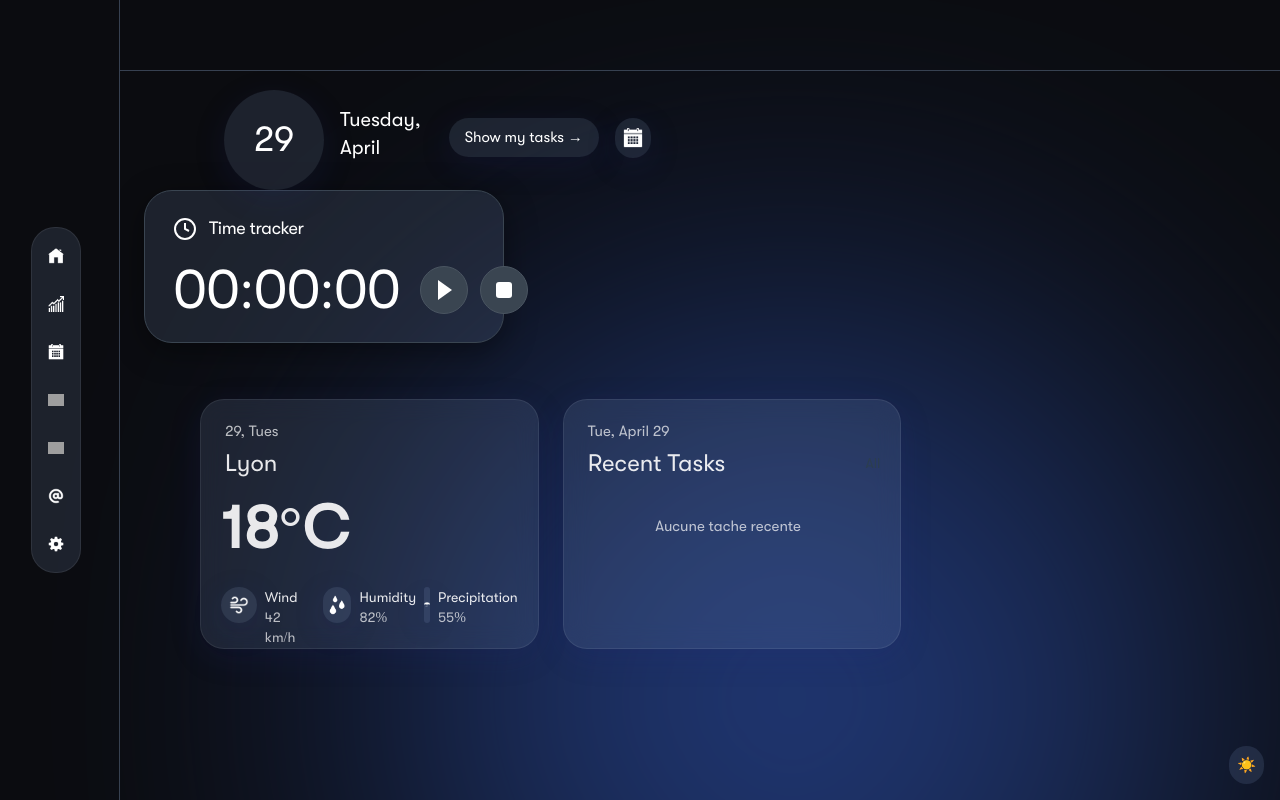
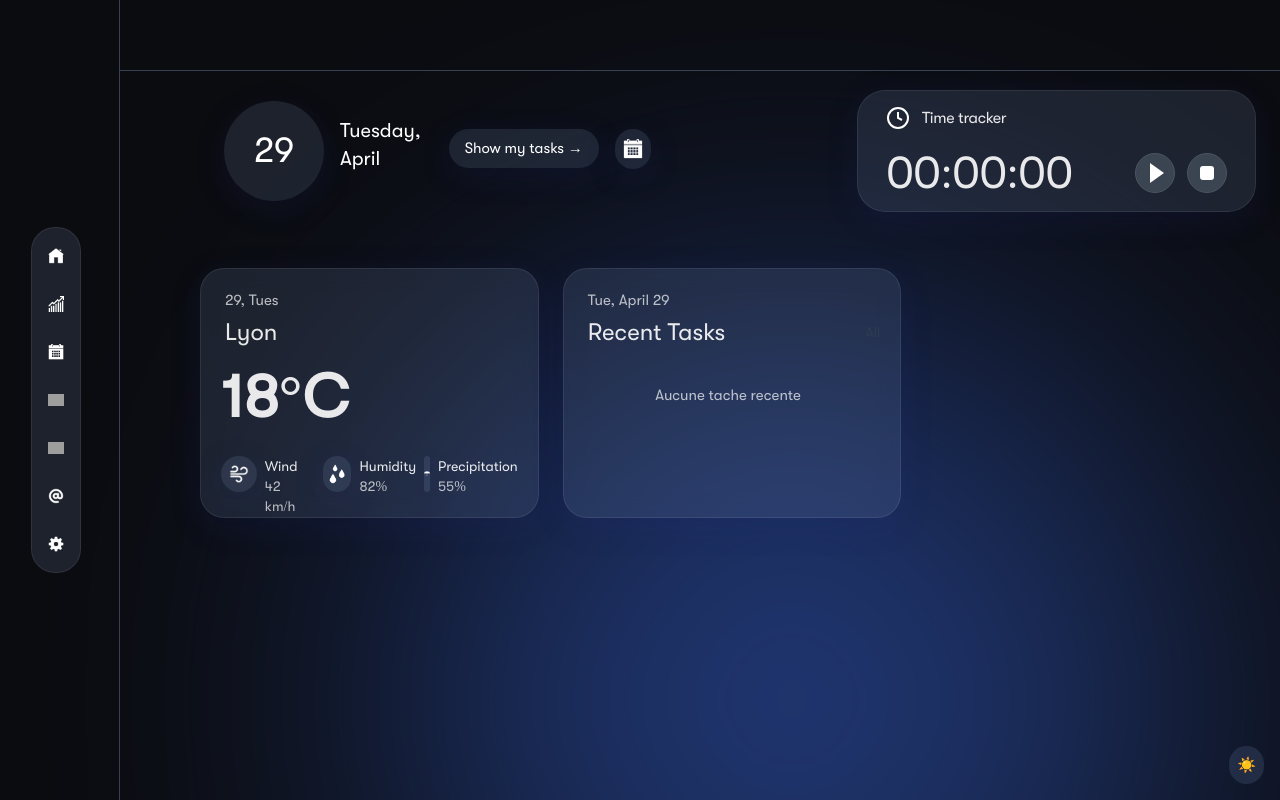
Before and after one commit to Serge01700/Dashboard-Multi-Api, a Vue app in the folder dashboard-api/: page /dashboard/home in a window 1280 px wide. Built offline with nearby package versions, Linux system fonts and the light colour scheme; grey boxes are pictures that could not be loaded.

Commit message:
time traker done

```diff
--- /dev/null
+++ b/dashboard-api/src/components/ApiMetric.vue
@@ -0,0 +1,23 @@
+<template>
+  <div class="api-metric"
+     :class="[
+      isDarkMode
+        ? 'bg-dark-card border-dark-border shadow-dark-shadow hover:shadow-dark-shadow-hover'
+        : 'bg-light border-light-border shadow-light-shadow hover:shadow-light-shadow-hover'
+     ]">
+
+
+
+
+
+
+  </div>
+</template>
+
+<script setup>
+
+</script>
+
+<style>
+
+</style>
--- a/dashboard-api/src/components/TimeTraker.vue
+++ b/dashboard-api/src/components/TimeTraker.vue
@@ -6,21 +6,22 @@
         ? 'bg-dark-card border-dark-border shadow-dark-shadow hover:shadow-dark-shadow-hover'
         : 'bg-light border-light-border shadow-light-shadow hover:shadow-light-shadow-hover'
     ]"
-  >
+   >
 
     <div class="header">
       <div class="clock-icon">
-        <svg viewBox="0 0 24 24" fill="none" stroke="#ffffff" stroke-width="2">
+        <svg viewBox="0 0 24 24" fill="none" :stroke="isDarkMode ? '#ffffff' : '#2D3748'" stroke-width="2">
           <circle cx="12" cy="12" r="10"/>
           <polyline points="12,6 12,12 16,14"/>
         </svg>
       </div>
       <h1 class="title"
-        :class="[isDarkMode ? 'text-white' : 'text-dark-text-primary']">Time tracker</h1>
+        :class="[isDarkMode ? 'text-dark-text-primary' : 'text-light-text-primary']">Time tracker</h1>
     </div>
 
     <div class="content">
-      <div class="time-display">
+      <div class="time-display"
+         :class="[isDarkMode ? 'text-dark-text-primary' : 'text-light-text-primary']">
         {{ formattedTime }}
       </div>
 
@@ -118,10 +119,10 @@ body {
 .time-tracker {
 
   border-radius: 28px;
-  padding: 24px 28px;
-  width: 360px;
-  box-shadow: 0 8px 32px rgba(0, 0, 0, 0.4);
-  border: 1px solid #3a4551;
+  padding: 15px 28px;
+  width: 399px;
+  /* box-shadow: 0 8px 32px rgba(0, 0, 0, 0.4); */
+  /* border: 1px solid #3a4551; */
 }
 
 .header {
@@ -145,7 +146,7 @@ body {
 
 .title {
   /* color: #ffffff; */
-  font-size: 18px;
+  font-size: 16px;
   font-weight: 400;
   letter-spacing: -0.02em;
 }
@@ -157,9 +158,9 @@ body {
 }
 
 .time-display {
-  font-size: 56px;
+  font-size: 46px;
   font-weight: 300;
-  color: #ffffff;
+  /* color: #ffffff; */
   font-variant-numeric: tabular-nums;
   letter-spacing: -0.02em;
   line-height: 1;
@@ -172,8 +173,8 @@ body {
 }
 
 .control-btn {
-  width: 48px;
-  height: 48px;
+  width: 40px;
+  height: 40px;
   border: none;
   border-radius: 50%;
   background: #3a4551;
@@ -196,8 +197,8 @@ body {
 }
 
 .pause-icon {
-  width: 14px;
-  height: 18px;
+  width: 12px;
+  height: 16px;
   background: linear-gradient(to right,
       #ffffff 0%, #ffffff 28%,
       transparent 28%, transparent 72%,
@@ -214,8 +215,8 @@ body {
 }
 
 .stop-icon {
-  width: 16px;
-  height: 16px;
+  width: 14px;
+  height: 14px;
   background: #ffffff;
   border-radius: 3px;
 }
--- a/dashboard-api/src/components/TopHomeDashboard.vue
+++ b/dashboard-api/src/components/TopHomeDashboard.vue
@@ -33,7 +33,7 @@
                     : 'bg-light border-light-border shadow-light-shadow hover:shadow-light-shadow-hover text-dark' ,
 
               'hover:shadow-dark-shadow-hover'
-            ]">Show my tasks <span>&#8594</span>
+            ]">Show my tasks <span>&#8594;</span>
                     </button>
                 </router-link>
 
--- a/dashboard-api/src/page/HomeDashboard.vue
+++ b/dashboard-api/src/page/HomeDashboard.vue
@@ -2,9 +2,9 @@
   <!-- Container principal -->
   <div class="flex flex-col h-full">
     <!-- En-tête -->
-    <header class="w-full">
+    <header class="w-full flex justify-between items-center">
       <TopHomeDashboard :isDarkMode="isDarkMode" />
-      <TimeTraker class="flex-end" :isDarkMode="isDarkMode" />
+      <TimeTraker  :isDarkMode="isDarkMode" />
     </header>
 
     <!-- Zone de contenu principal -->
@@ -21,6 +21,7 @@
 </template>
 
 <script setup>
+import ApiMetric from '@/components/ApiMetric.vue';
 import TimeTraker from '@/components/TimeTraker.vue';
 import WidgetWeatherHome from '@/components/WidgetWeatherHome.vue';
 import RecentTasks from '@/components/RecentTasks.vue';
```
